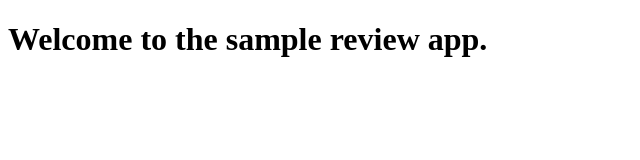
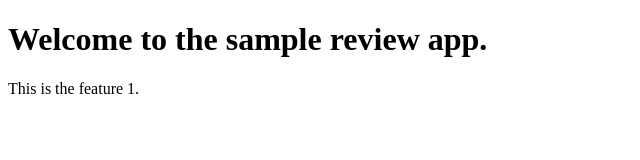
Before and after one commit to nelhousni/sample-review-app, a plain HTML site: page src/index.html in a window 1280 px wide. Shown: the whole page, without its empty margins (0-640 px from the left). Drawn offline with Linux system fonts and the light colour scheme.

Commit message:
add feature1 text

```diff
--- a/src/index.html
+++ b/src/index.html
@@ -6,5 +6,6 @@
 </head>
 <body>
     <h1>Welcome to the sample review app.</h1>
+    <p>This is the feature 1.</p>
 </body>
 </html>
```
